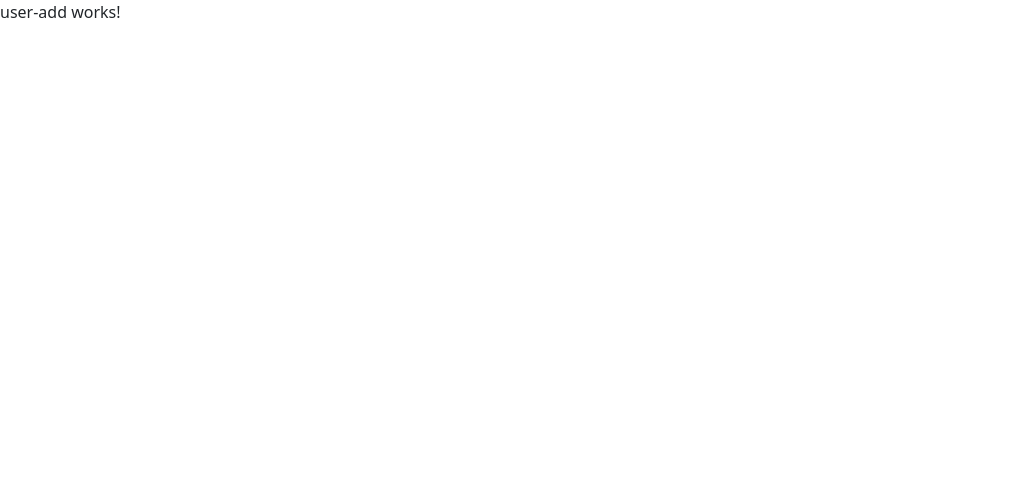
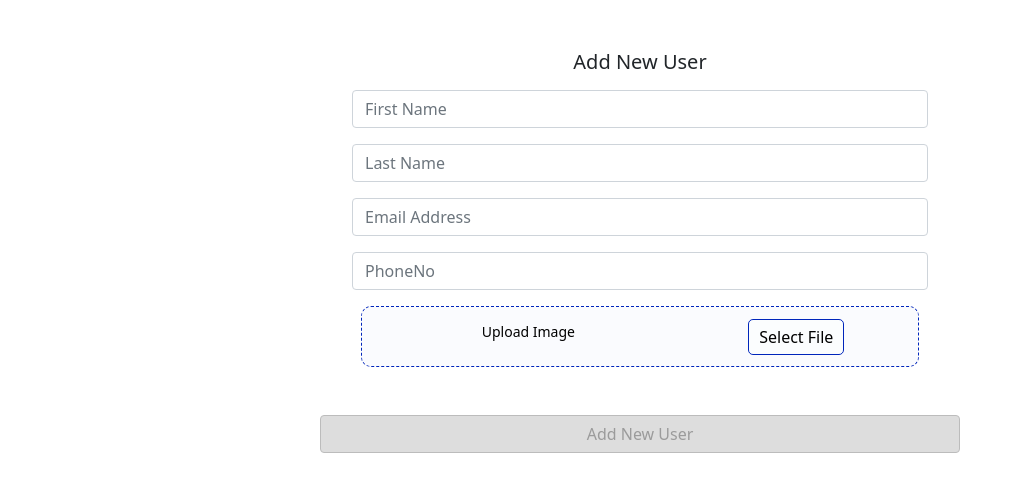
Before and after one commit to miswah/MEAN-TEST, an Angular app in the folder client/: page /create in a window 1280 px wide. Shown: the top 492 px of the page, without its empty margins (0-1022 px from the left). Built offline with nearby package versions, Linux system fonts and the light colour scheme.

Commit message:
(enh): user add component add

```diff
--- a/client/src/app/services/user-management.service.ts
+++ b/client/src/app/services/user-management.service.ts
@@ -18,4 +18,8 @@ export class UserManagementService {
   getUserList() {
     return this.http.get(environment.APIURL + `/user/all`, this.headers);
   }
+
+  createNewUser(fd: FormData) {
+    return this.http.post(environment.APIURL + `/user/create`, fd);
+  }
 }
--- a/client/src/app/user/user-add/user-add.component.html
+++ b/client/src/app/user/user-add/user-add.component.html
@@ -1 +1,94 @@
-<p>user-add works!</p>
+<section class="main">
+  <h2 class="lead text-center mb-3">Add New User</h2>
+  <div class="input-group mb-3">
+    <input
+      type="text"
+      class="form-control"
+      placeholder="First Name"
+      aria-label="FirstName"
+      aria-describedby="basic-addon1"
+      [formControl]="firstName"
+      oninput="this.value = this.value.replace(/[^A-Za-z. ]/g, '').replace(/(\..*)\./g, '$1');"
+    />
+  </div>
+
+  <div class="input-group mb-3">
+    <input
+      type="text"
+      class="form-control"
+      placeholder="Last Name"
+      aria-label="LastName"
+      aria-describedby="basic-addon1"
+      [formControl]="lastName"
+      oninput="this.value = this.value.replace(/[^A-Za-z. ]/g, '').replace(/(\..*)\./g, '$1');"
+    />
+  </div>
+
+  <div class="input-group mb-3">
+    <input
+      type="text"
+      class="form-control"
+      placeholder="Email Address"
+      aria-label="Email Address"
+      aria-describedby="basic-addon2"
+      [formControl]="email"
+    />
+  </div>
+
+  <div class="input-group mb-3">
+    <input
+      type="text"
+      class="form-control"
+      placeholder="PhoneNo"
+      aria-label="PhoneNo"
+      aria-describedby="basic-addon2"
+      maxlength="10"
+      [formControl]="phoneNumber"
+      oninput="this.value = this.value.replace(/[^0-9]/g, '').replace(/(\..*)\./g, '$1');"
+    />
+  </div>
+
+  <div class="container text-center mt-3">
+    <input
+      hidden
+      #doc
+      type="file"
+      (change)="fileChange($event)"
+      placeholder="Upload file"
+      accept=".png, jpg, jpeg"
+    />
+
+    <div class="row upload__container">
+      <div class="col-7">
+        <p class="upload__container--title">Upload Image</p>
+      </div>
+      <div class="col-5">
+        <button class="upload__container--btn" (click)="doc.click()">
+          Select File
+        </button>
+      </div>
+    </div>
+    <div class="upload--box mt-3" (click)="doc.click()" *ngIf="documentName">
+      {{ documentName }}
+      <br />
+      Uploaded Succesfully
+    </div>
+  </div>
+</section>
+
+<div class="btn-div text-center mt-5">
+  <button
+    type="button"
+    class="btn btn-primary"
+    (click)="submit()"
+    [disabled]="
+      !firstName.valid ||
+      !lastName.valid ||
+      !email.valid ||
+      !phoneNumber.valid ||
+      !documentName
+    "
+  >
+    Add New User
+  </button>
+</div>
--- a/client/src/app/user/user-add/user-add.component.scss
+++ b/client/src/app/user/user-add/user-add.component.scss
@@ -0,0 +1,51 @@
+.main {
+  max-width: 90%;
+  margin-left: 5%;
+  margin-top: 50px;
+
+  .input-group {
+    max-width: 50%;
+    margin-left: 25%;
+  }
+
+  .upload__container {
+    max-width: 50%;
+    margin-left: 25%;
+    background: #fafbfe;
+    border: 1px dashed #0025bb;
+    border-radius: 10px;
+    padding: 10px;
+    display: flex;
+    justify-content: center;
+    align-items: center;
+
+    &--title {
+      font-weight: 400;
+      font-size: 14px;
+      line-height: 17px;
+      text-align: center;
+      color: #000000;
+      margin-top: 6px;
+    }
+
+    &--btn {
+      background: #fbfdfe;
+      border: 0.993165px solid #0025bb;
+      border-radius: 4.96582px;
+      padding: 5px 10px;
+    }
+  }
+}
+
+.btn-div {
+  button {
+    min-width: 50%;
+  }
+
+  button:disabled,
+  button[disabled] {
+    border: 1px solid #999999;
+    background-color: #cccccc;
+    color: #666666;
+  }
+}
--- a/client/src/app/user/user-add/user-add.component.ts
+++ b/client/src/app/user/user-add/user-add.component.ts
@@ -1,15 +1,59 @@
 import { Component, OnInit } from '@angular/core';
+import { FormControl, Validators } from '@angular/forms';
+import { Router } from '@angular/router';
+import { UserManagementService } from 'src/app/services/user-management.service';
 
 @Component({
   selector: 'app-user-add',
   templateUrl: './user-add.component.html',
-  styleUrls: ['./user-add.component.scss']
+  styleUrls: ['./user-add.component.scss'],
 })
 export class UserAddComponent implements OnInit {
+  documentName: any;
 
-  constructor() { }
+  public firstName = new FormControl('', [
+    Validators.required,
+    Validators.pattern('^[ A-Za-z0-9-./#&,]*$'),
+  ]);
 
-  ngOnInit(): void {
+  public lastName = new FormControl('', [
+    Validators.required,
+    Validators.pattern('^[ A-Za-z0-9-./#&,]*$'),
+  ]);
+
+  public email = new FormControl('', [Validators.required, Validators.email]);
+
+  public phoneNumber = new FormControl('', [
+    Validators.required,
+    Validators.minLength(10),
+    Validators.maxLength(10),
+  ]);
+
+  public document: any = [];
+
+  constructor(
+    public userSerivce: UserManagementService,
+    private router: Router
+  ) {}
+
+  ngOnInit(): void {}
+
+  fileChange(event: any) {
+    let fileList: FileList = event.target.files;
+    this.document = fileList;
+    this.documentName = this.document[0].name;
   }
 
+  submit() {
+    const fd = new FormData();
+    fd.append('image', this.document[0]);
+    fd.append('First_Name', this.firstName.value);
+    fd.append('Last_Name', this.lastName.value);
+    fd.append('Email', this.email.value);
+    fd.append('Phone', this.phoneNumber.value);
+
+    this.userSerivce.createNewUser(fd).subscribe((data: any) => {
+      this.router.navigate(['..']);
+    });
+  }
 }
```
Also changed, not shown: client/src/app/app.module.ts (+9 -1 lines), 2 other files (tests, documents, lock files or other folders).
